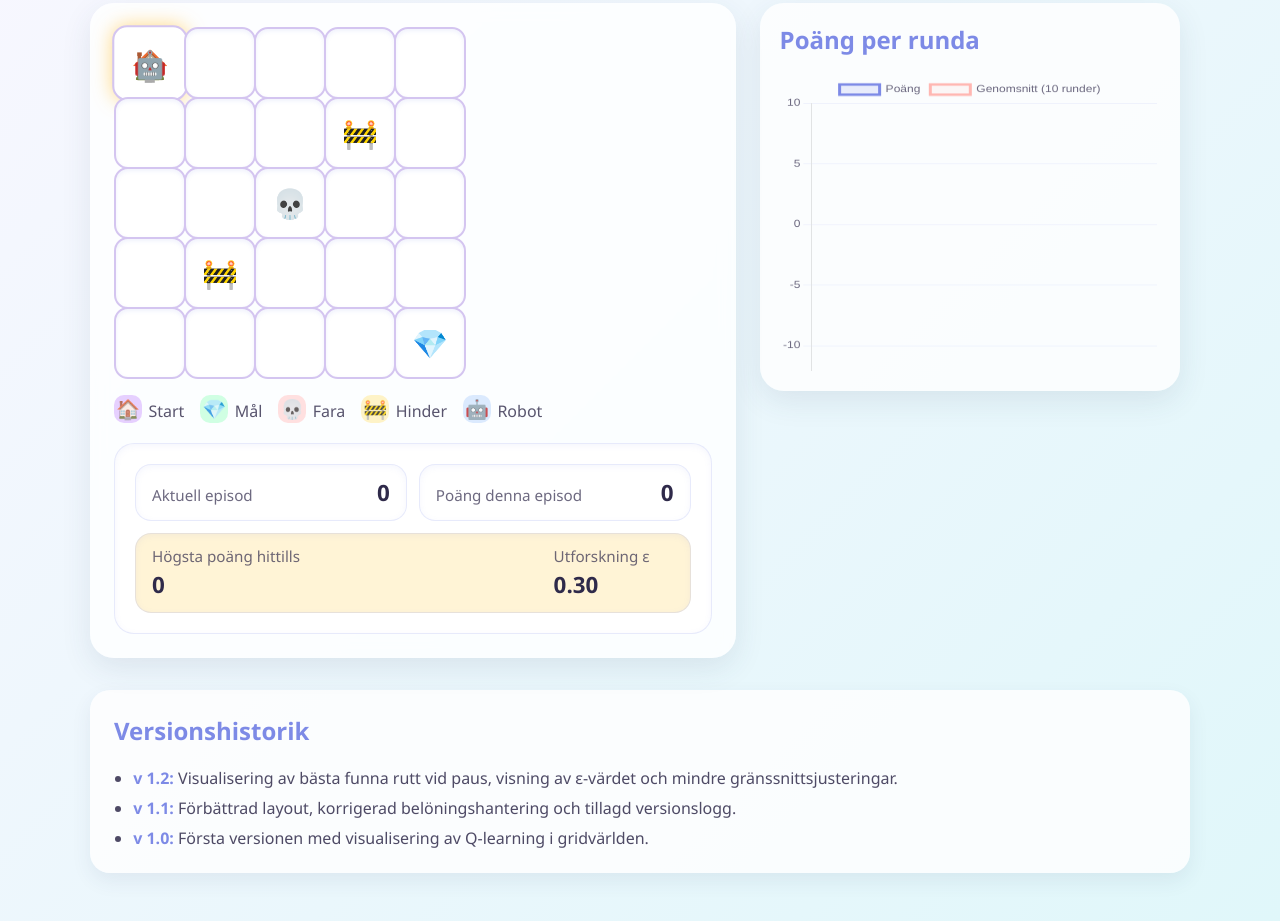
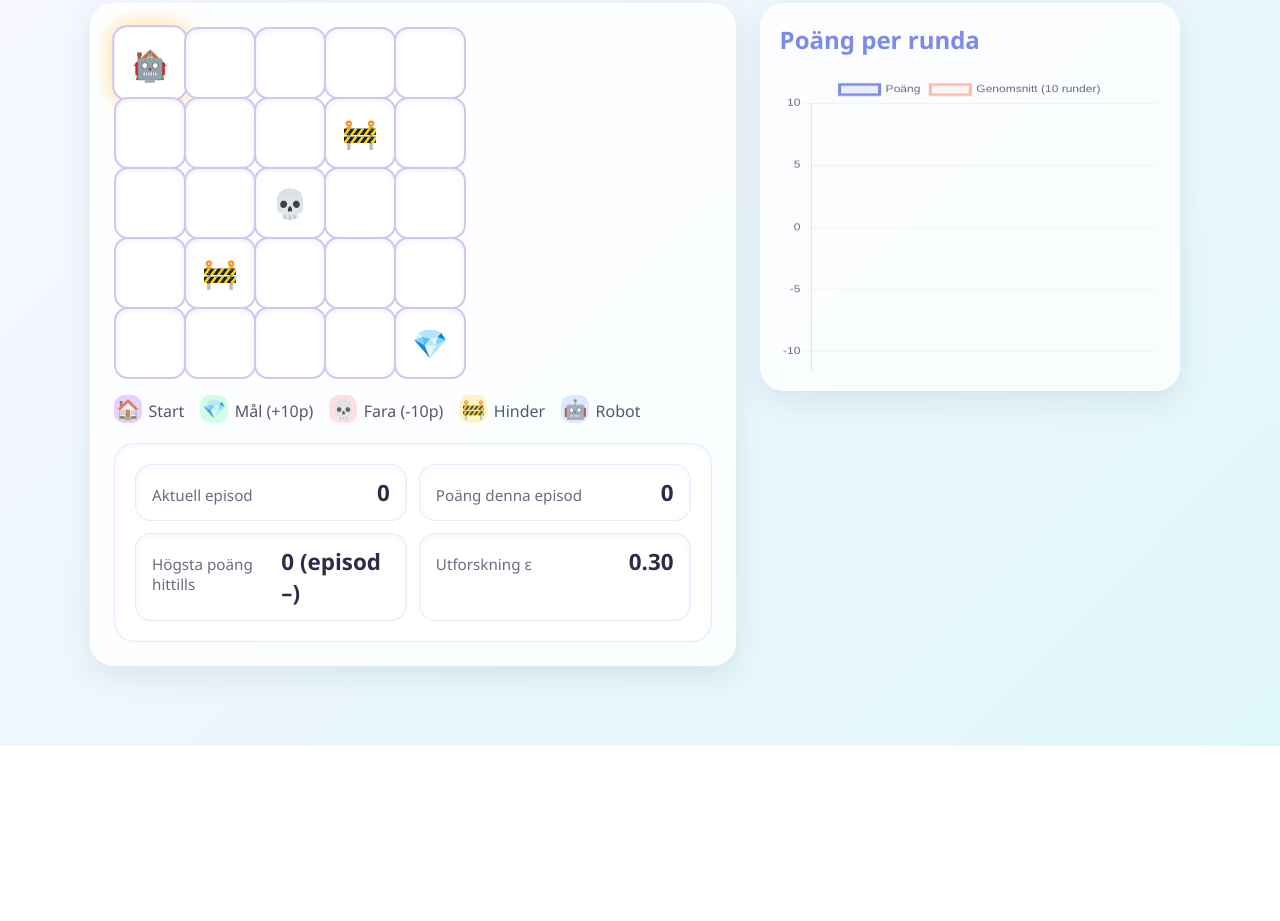
Before and after one commit to PeterMaFyAI/RL, a plain HTML site: page index.html in a window 1280 px wide. Shown: the part 228-1149 px from the top of the page. After the commit the page ends 974 px from the top, so only its background shows below. Drawn offline with nearby package versions, Linux system fonts and the light colour scheme.

Commit message:
Update UI for version 1.3

```diff
--- a/index.html
+++ b/index.html
@@ -3,14 +3,14 @@
 <head>
   <meta charset="UTF-8" />
   <meta name="viewport" content="width=device-width, initial-scale=1.0" />
-  <title>Förstärkningsinlärning – Gridvärld v 1.2</title>
+  <title>Förstärkningsinlärning – Gridvärld v 1.3</title>
   <link rel="stylesheet" href="style.css" />
   <script src="https://cdn.jsdelivr.net/npm/chart.js"></script>
 </head>
 <body>
   <main class="app-container">
     <header>
-      <h1>Robotens förstärkningsinlärning v 1.2</h1>
+      <h1>Robotens förstärkningsinlärning v 1.3</h1>
       <p>Utforska hur en enkel Q-learning agent hittar den optimala vägen genom rutnätet.</p>
     </header>
 
@@ -34,8 +34,8 @@
         </div>
         <div class="legend">
           <span><span class="legend-icon start">🏠</span>Start</span>
-          <span><span class="legend-icon goal">💎</span>Mål</span>
-          <span><span class="legend-icon hazard">💀</span>Fara</span>
+          <span><span class="legend-icon goal">💎</span>Mål (+10p)</span>
+          <span><span class="legend-icon hazard">💀</span>Fara (-10p)</span>
           <span><span class="legend-icon wall">🚧</span>Hinder</span>
           <span><span class="legend-icon robot">🤖</span>Robot</span>
         </div>
@@ -48,15 +48,13 @@
             <span class="label">Poäng denna episod</span>
             <span class="value" id="currentScore">0</span>
           </div>
-          <div class="stat-card highlight stat-card--double">
-            <div class="stat-block">
-              <span class="label">Högsta poäng hittills</span>
-              <span class="value" id="bestScore">0</span>
-            </div>
-            <div class="stat-block">
-              <span class="label">Utforskning ε</span>
-              <span class="value" id="epsilonValue">0.30</span>
-            </div>
+          <div class="stat-card">
+            <span class="label">Högsta poäng hittills</span>
+            <span class="value" id="bestScore">0 (episod –)</span>
+          </div>
+          <div class="stat-card">
+            <span class="label">Utforskning ε</span>
+            <span class="value" id="epsilonValue">0.30</span>
           </div>
         </div>
       </div>
@@ -69,14 +67,6 @@
       </div>
     </section>
 
-    <section class="version-history">
-      <h2>Versionshistorik</h2>
-      <ul>
-        <li><strong>v 1.2:</strong> Visualisering av bästa funna rutt vid paus, visning av ε-värdet och mindre gränssnittsjusteringar.</li>
-        <li><strong>v 1.1:</strong> Förbättrad layout, korrigerad belöningshantering och tillagd versionslogg.</li>
-        <li><strong>v 1.0:</strong> Första versionen med visualisering av Q-learning i gridvärlden.</li>
-      </ul>
-    </section>
   </main>
 
   <script src="script.js"></script>
--- a/script.js
+++ b/script.js
@@ -38,6 +38,7 @@ let qTable = [];
 let currentEpisode = 0;
 let currentScore = 0;
 let bestScore = -Infinity;
+let bestScoreEpisode = null;
 let isTraining = false;
 let isPaused = false;
 let episodeActive = false;
@@ -421,7 +422,8 @@ function finalizeEpisode(score) {
 
   if (score > bestScore) {
     bestScore = score;
-    bestScoreEl.textContent = bestScore.toFixed(1);
+    bestScoreEpisode = currentEpisode;
+    updateBestScoreDisplay();
     bestPath = currentEpisodePath.map(position => ({ ...position }));
     if (isPaused) {
       renderBestPath();
@@ -467,6 +469,7 @@ function resetTraining() {
   currentEpisode = 0;
   currentScore = 0;
   bestScore = -Infinity;
+  bestScoreEpisode = null;
   bestPath = null;
   currentEpisodePath = [];
   scores = [];
@@ -481,7 +484,7 @@ function resetTraining() {
   chart.update();
   episodeCounter.textContent = "0";
   currentScoreEl.textContent = "0";
-  bestScoreEl.textContent = "0";
+  updateBestScoreDisplay();
   robotPos = { ...startPos };
   initQTable();
   createGrid();
@@ -505,6 +508,7 @@ initQTable();
 updateSpeedLabel();
 syncChartHeight();
 updateEpsilonDisplay();
+updateBestScoreDisplay();
 window.addEventListener("resize", () => {
   syncChartHeight();
   if (isPaused) {
@@ -518,3 +522,11 @@ function updateEpsilonDisplay() {
   if (!epsilonValueEl) return;
   epsilonValueEl.textContent = epsilon.toFixed(2);
 }
+
+function updateBestScoreDisplay() {
+  if (!bestScoreEl) return;
+  const hasBestScore = bestScore !== -Infinity;
+  const scoreText = hasBestScore ? bestScore.toFixed(1) : "0";
+  const episodeText = hasBestScore && bestScoreEpisode !== null ? bestScoreEpisode : "–";
+  bestScoreEl.textContent = `${scoreText} (episod ${episodeText})`;
+}
```
